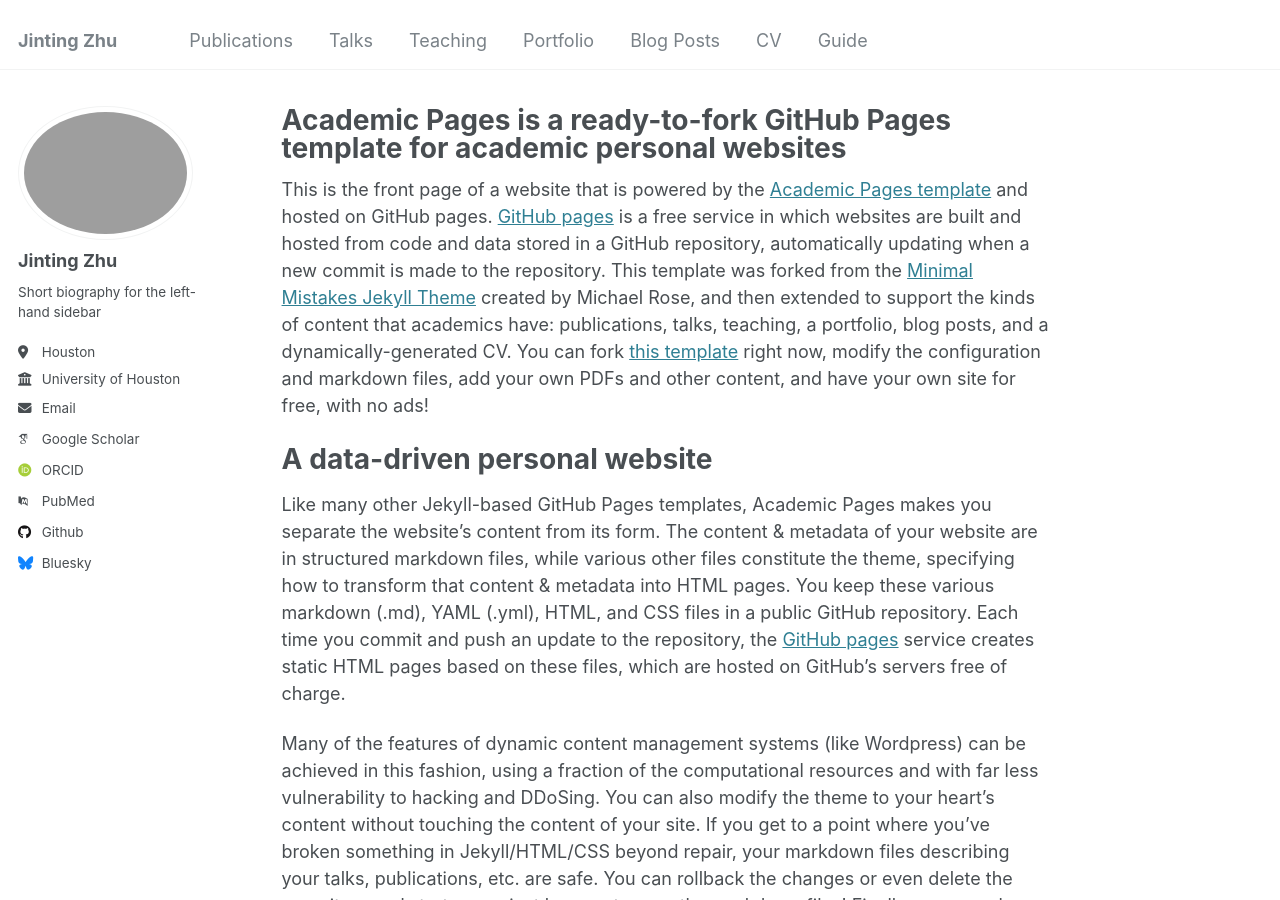
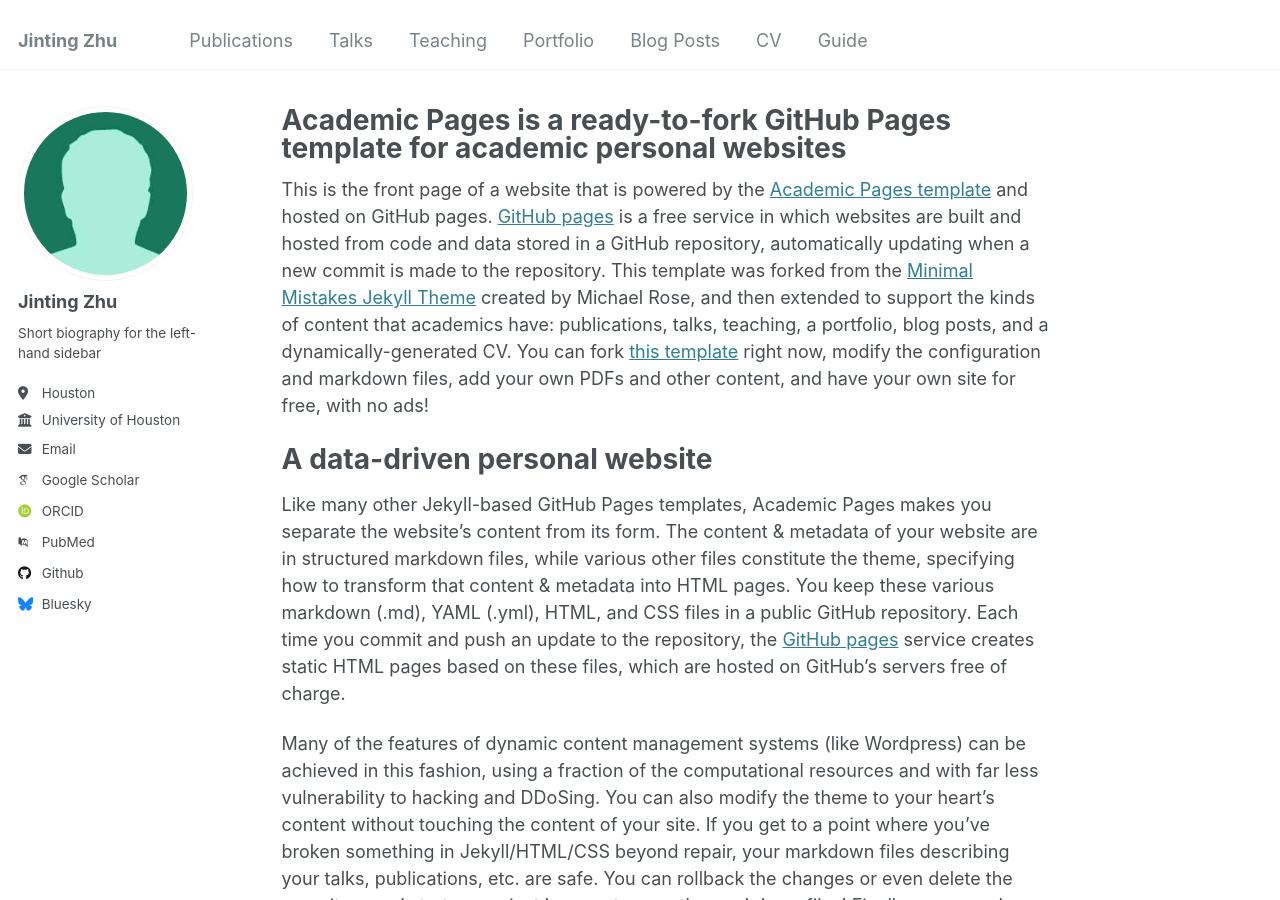
Before and after one commit to jjjzhu-5847/jjjzhu-5847.github.io, a Jekyll site: the page built from _pages/about.md, in a window 1280 px wide and 900 px high. Built offline with Jekyll 4.4.1, drawn with Linux system fonts in a browser that asks for light colours; some web fonts are replaced.

Commit message:
Update _config.yml

```diff
--- a/_config.yml
+++ b/_config.yml
@@ -21,7 +21,7 @@
 #               Additional customization can be done by editing /_includes/author-profile.html
 author:
   # Biographic information
-  avatar           : "bio-phtot-2.jpg"
+  avatar           : "bio-photo-2.jpg"
   name             : "Jinting Zhu"
   pronouns         : # example: "she/her"
   bio              : "Short biography for the left-hand sidebar"
```
